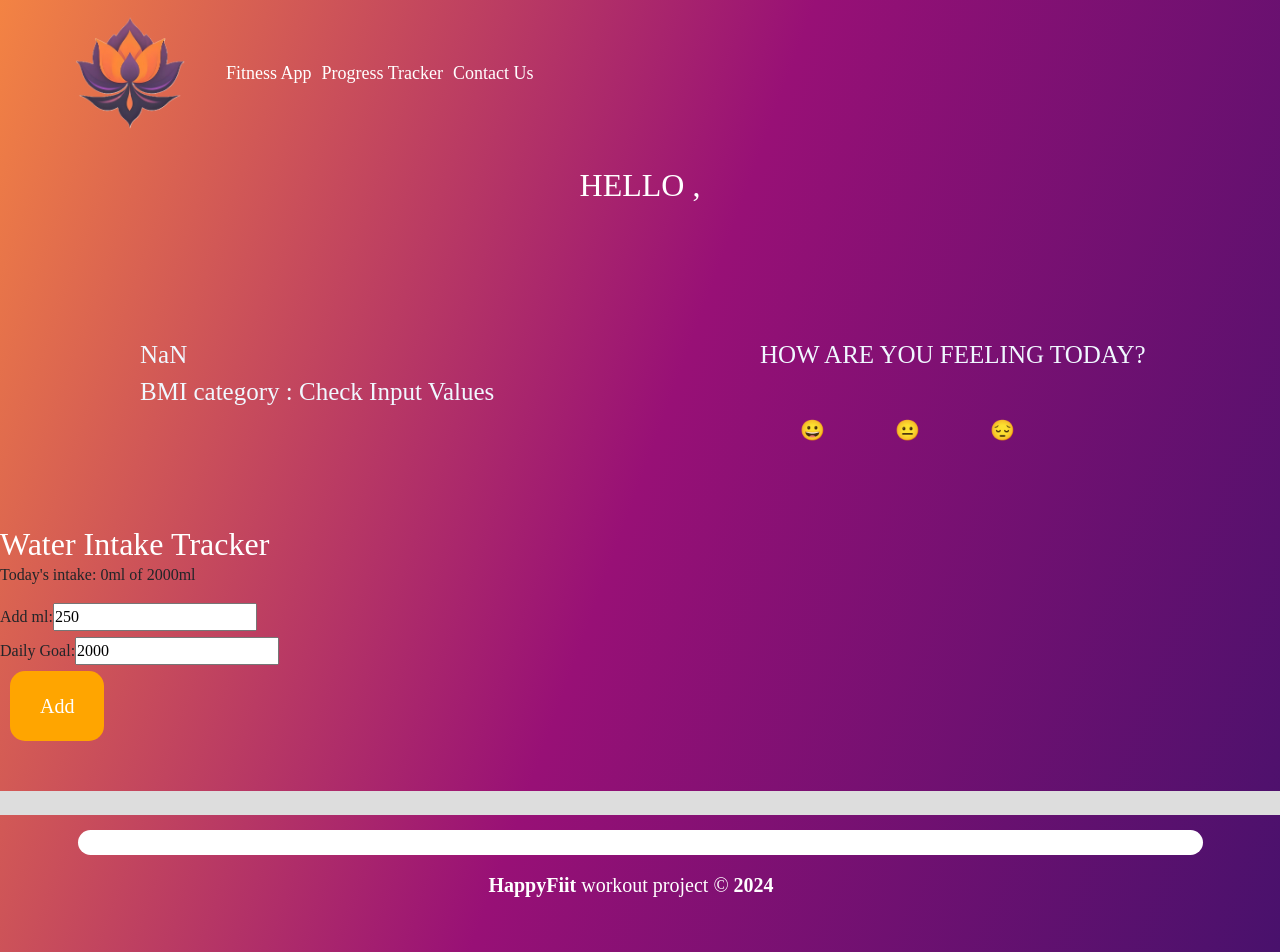
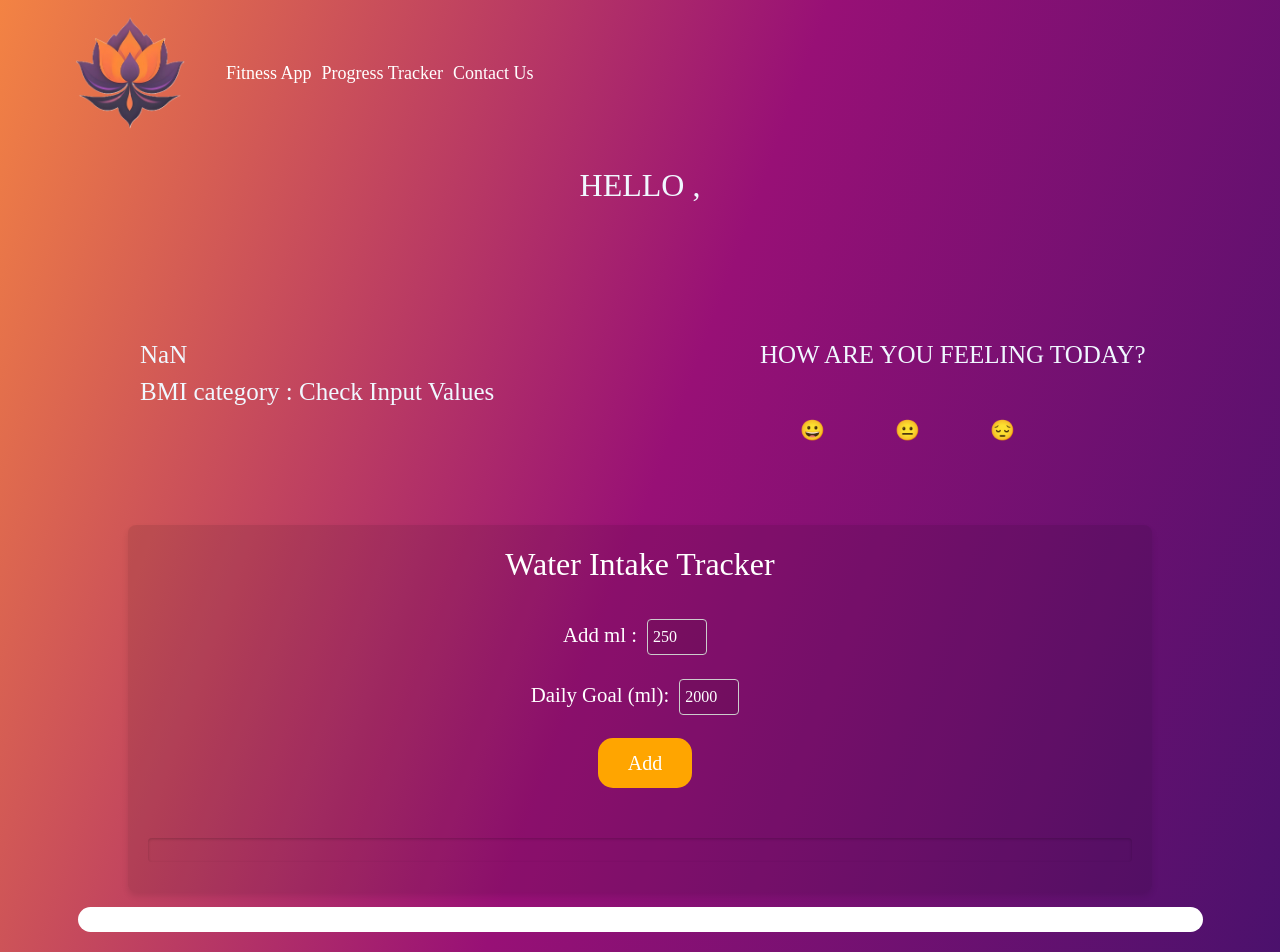
Before and after one commit to elismountain/fitness-app, a React (Vite) app: page /workout-plan in a window 1280 px wide. Shown: the top 952 px of the page. Built offline with nearby package versions, Linux system fonts and the light colour scheme; some icons are missing.

Commit message:
water tracker styling done and maximum water intake set to 3000 and button disables when the max is reached

```diff
--- a/src/components/watertracker.jsx
+++ b/src/components/watertracker.jsx
@@ -13,6 +13,7 @@ const WaterTracker = () => {
     return savedGoal ? JSON.parse(savedGoal) : 2000;
   });
   const [addAmount, setAddAmount] = useState(250); // Amount to add per button press
+  const [clickCount, setClickCount] = useState(0);
 
   // Update local storage when intake or goal changes
   useEffect(() => {
@@ -21,7 +22,10 @@ const WaterTracker = () => {
   }, [intake, goal]);
 
   const handleAddIntake = () => {
-    setIntake(intake + addAmount);
+    if (clickCount < 12) {
+      setIntake(intake + addAmount);
+      setClickCount(clickCount + 1);
+    }
   };
 
   const handleGoalChange = (e) => {
@@ -33,31 +37,39 @@ const WaterTracker = () => {
   };
 
   // Reminder setup (for demonstration, real implementation may vary)
-  useEffect(() => {
-    const interval = setInterval(() => {
-      if (Notification.permission === "granted") {
-        new Notification("Time to drink some water!");
-      }
-    }, 3600000); // 1 hour in milliseconds
+  // useEffect(() => {
+  //   const interval = setInterval(() => {
+  //     if (Notification.permission === "granted") {
+  //       new Notification("Time to drink some water!");
+  //     }
+  //   }, 3600000); // 1 hour in milliseconds
 
-    return () => clearInterval(interval);
-  }, []);
+  //   return () => clearInterval(interval);
+  // }, []);
 
   return (
-    <div>
+    <div className='watertracker container-fluid d-flex flex-column justify-content-center align-items-center'>
       <h2>Water Intake Tracker</h2>
-      <p>Today's intake: {intake}ml of {goal}ml</p>
-      <div>
-        <label>Add ml: </label>
-        <input type="number" value={addAmount} onChange={handleAddAmountChange} />
+      {/* <p>Today's intake: {intake}ml of {goal}ml</p> */}
+      <div className='inputs container d-flex flex-column justify-content-evenly '>
+        <div className='field'>
+        <label>  Add ml : </label>
+        <input type="number" max="3000"  style={{ width: '60px', backgroundColor : 'rgba(0, 0, 0, 0.089)' , color : "white" }} value={addAmount} onChange={handleAddAmountChange} />
+
       </div>
-      <div>
-        <label>Daily Goal: </label>
-        <input type="number" value={goal} onChange={handleGoalChange} />
+      <div className='field'>
+        <label>Daily Goal (ml): </label>
+        <input type="number" style={{ width: '60px', backgroundColor : "rgba(0, 0, 0, 0.089)" ,color : "white"}} value={goal} onChange={handleGoalChange} />
       </div>
-      <button onClick={handleAddIntake}>Add</button>
+      </div>
+
+      <button onClick={handleAddIntake} disabled={clickCount >= 12}>Add</button>
+      <div className="progress-bar-container">
+  <div className="progress-bar" style={{ width: `${Math.min((intake / goal) * 100, 100)}%` }}></div>
+</div>
+
       <div style={{ width: '100%', backgroundColor: '#ddd', marginTop: '10px' }}>
-        <div style={{ height: '24px', width: `${(intake / goal) * 100}%`, backgroundColor: 'blue' }}></div>
+        {/* <div style={{ height: '24px', width: `${(intake / goal) * 100}%`, backgroundColor: 'blue' }}></div> */}
       </div>
     </div>
   );
--- a/src/styles/watertracker.css
+++ b/src/styles/watertracker.css
@@ -1,4 +1,79 @@
-h2 {
-  color: white;
-  align-items: center;
-}
+
+
+
+  .watertracker {
+    max-width: 80%;
+    margin: auto;
+    padding: 20px;
+    background-color: rgba(0, 0, 0, 0.089);
+    color : "white";
+    border-radius: 8px;
+    box-shadow: 0 4px 6px rgba(0,0,0,0.1);
+  }
+
+  .watertracker h2 {
+    color: white;
+    margin-bottom: 16px;
+  }
+
+  .watertracker p {
+    font-size: 1.5rem;
+    color: white;
+    margin-bottom: 20px;
+  }
+
+  .watertracker label {
+    color: white;
+    margin-right: 10px;
+    font-size: 1.3rem;
+  }
+
+  .watertracker input[type="number"] {
+    margin-right: 10px;
+    padding: 5px;
+    border: 1px solid #ccc; /* Adds a border */
+    border-radius: 4px; /* Rounds the corners */
+  }
+
+  .watertracker button {
+      background-color: orange;
+      color: white;
+      border: none;
+      padding: 10px 30px;
+      font-size: 20px;
+      cursor: pointer;
+      transition: background-color 0.3s ease;
+      border-radius: 15px;
+      margin-left: 10px;
+      margin-bottom: 40px;
+    }
+
+
+  .watertracker button:hover {
+    background-color: white;
+  }
+
+  .inputs {
+    width : 50%;
+    align-items: center;
+    padding: 10px;
+  }
+  .field {
+    margin : 10px;
+
+  }
+
+  .progress-bar-container {
+    width: 100%;
+    background-color: transparent;
+    border-radius: 4px; /* Rounds the corners */
+    box-shadow: inset 0 1px 3px rgba(0,0,0,0.2); /* Inner shadow for depth */
+    margin-top: 10px;
+    overflow: hidden; /* Ensures the inner bar stays within the rounded corners */
+  }
+
+  .progress-bar {
+    height: 24px;
+    background-color: orange; /* A more vibrant color for progress */
+    transition: width 0.4s ease; /* Smooth transition for changes */
+  }
```
